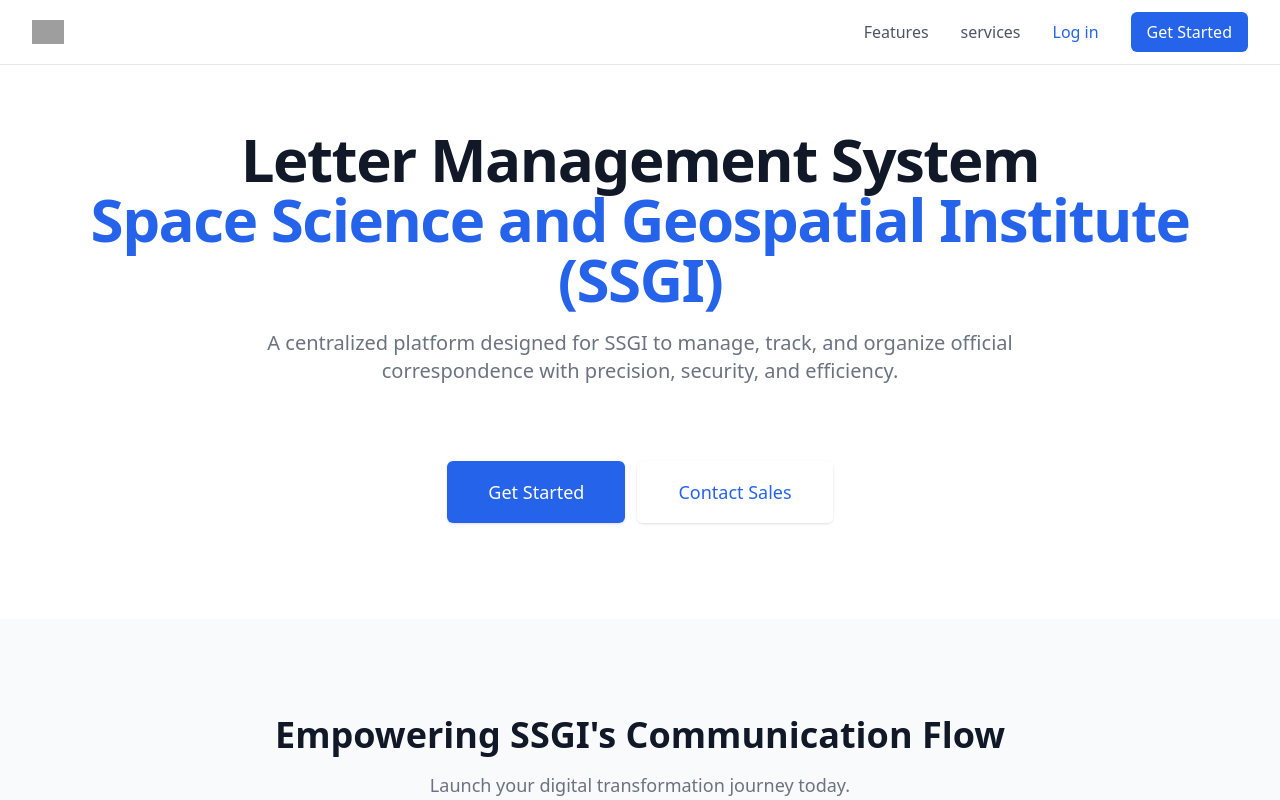
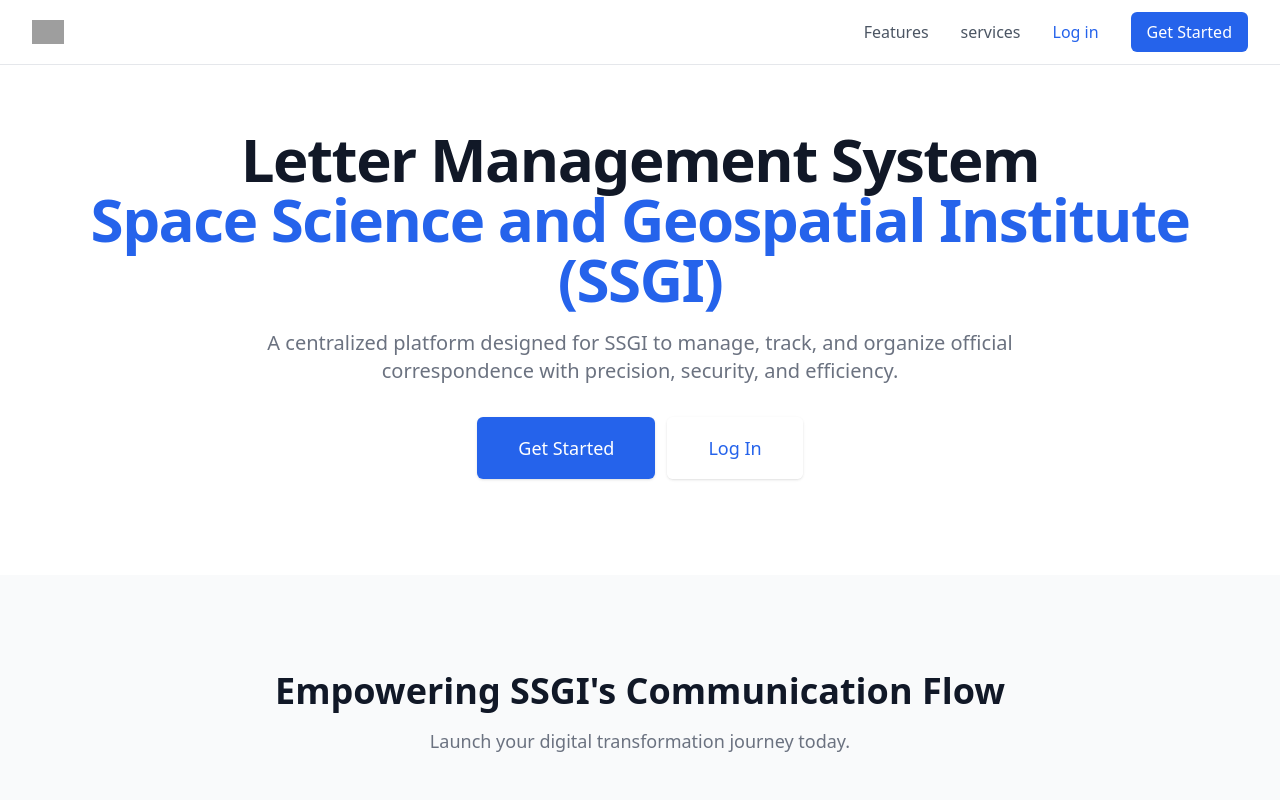
Before and after one commit to biniman4/letPROJ, a React (Vite) app: page / in a window 1280 px wide. Shown: the top 800 px of the page. Built offline with nearby package versions, Linux system fonts and the light colour scheme; grey boxes are pictures that could not be loaded.

Commit message:
home text updated

```diff
--- a/src/components/pages/Home.tsx
+++ b/src/components/pages/Home.tsx
@@ -48,10 +48,10 @@
   const navigate = useNavigate();
 
   const handleLogin = () => {
-    console.log("Logging in..."); // Debugging statement
-    onLogin(); // Mark as authenticated in parent component
-    navigate('/dashboard'); // Redirect to dashboard
-    console.log("Redirecting to dashboard..."); // Debugging statement
+    console.log("Logging in...");
+    onLogin();
+    navigate('/dashboard');
+    console.log("Redirecting to dashboard...");
   };
 
   return (
@@ -69,18 +69,6 @@
                 A centralized platform designed for SSGI to manage, track, and organize official correspondence with precision, security, and efficiency.
               </p>
 
-
-              {/* 🚀 Add Log In Link */}
-              <div className="mt-5">
-                <button
-                  onClick={handleLogin}
-                  aria-label="Log in to your account"
-                  className="text-blue-600 hover:text-blue-700 font-medium"
-                >
-
-                </button>
-              </div>
-
               <div className="mt-5 max-w-md mx-auto sm:flex sm:justify-center md:mt-8">
                 <div className="rounded-md shadow">
                   <Link
@@ -91,12 +79,12 @@
                   </Link>
                 </div>
                 <div className="mt-3 rounded-md shadow sm:mt-0 sm:ml-3">
-                  <Link
-                    to="/contact"
+                  <button
+                    onClick={handleLogin}
                     className="w-full flex items-center justify-center px-8 py-3 border border-transparent text-base font-medium rounded-md text-blue-600 bg-white hover:bg-gray-50 md:py-4 md:text-lg md:px-10"
                   >
-                    Contact Sales
-                  </Link>
+                    Log In
+                  </button>
                 </div>
               </div>
             </div>
```
Lines whose indentation alone changed are shown as unchanged.
